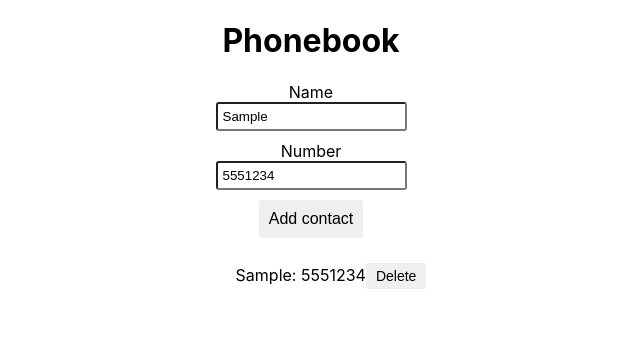
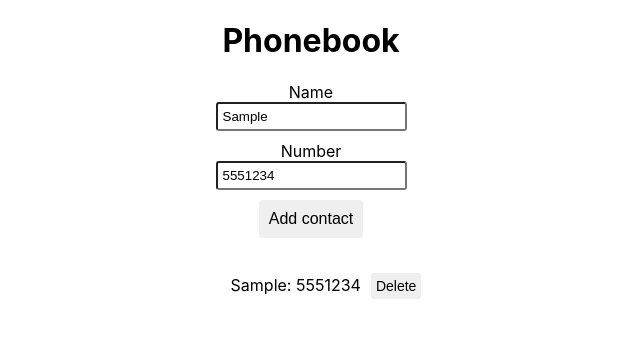
Before and after one commit to Yefimkin/goit-react-hw-06-phonebook, a React (Create React App) app: page / in a window 1280 px wide. Both pictures are taken after typing "Sample", "5551234" into the empty fields and a click on the button "Add contact". Shown: the top 338 px of the page, without its empty margins (329-969 px from the left). Built offline with nearby package versions, Linux system fonts and the light colour scheme.

Commit message:
Update ContactItem.module.css

```diff
--- a/src/components/ContactItem/ContactItem.module.css
+++ b/src/components/ContactItem/ContactItem.module.css
@@ -13,7 +13,8 @@
 }
 
 .button {
-    padding: 5px 10px;
+    margin: 10px;
+    padding: 5px;
     font-size: 14px;
     border: none;
     border-radius: 3px;
```
